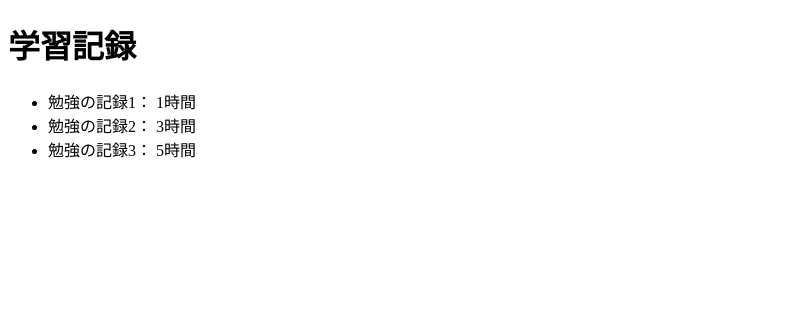
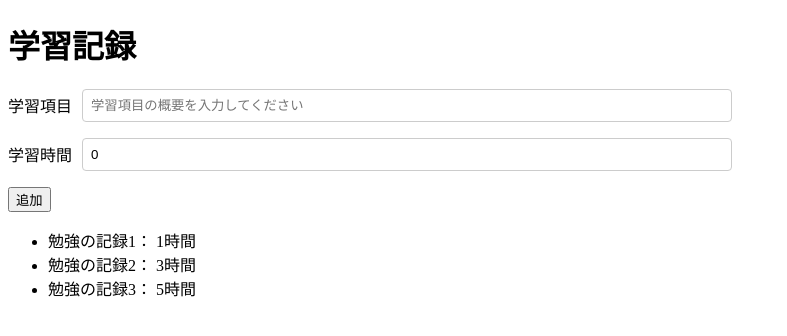
Before and after one commit to tasaishogo/sample-vite, a React (Vite) app: page / in a window 1280 px wide. Shown: the top 336 px of the page, without its empty margins (0-787 px from the left). Built offline with nearby package versions, Linux system fonts and the light colour scheme.

Commit message:
学習入力欄のcomponentを作成

```diff
--- a/src/LearningLog.jsx
+++ b/src/LearningLog.jsx
@@ -1,8 +1,20 @@
 import { useState } from 'react'
+import { InputLogs } from './components/InputLogs'
 import { LogList } from './components/LogList'
 
 
 export const LearningLog = () => {
+  const [logTitle, setLogTitle] = useState('')
+  const [logTime, setLogTime] = useState(0)
+
+  const onChangeLogTitle = (e) => {
+    setLogTitle(e.target.value)
+  }
+
+  const onChangeLogTime = (e) => {
+    setLogTime(e.target.value)
+  }
+
   const records = [
     { title: "勉強の記録1", time: 1 },
     { title: "勉強の記録2", time: 3 },
@@ -11,6 +23,12 @@ export const LearningLog = () => {
   return (
     <>
       <h1>学習記録</h1>
+      <InputLogs
+        logTitle={logTitle}
+        logTime={logTime}
+        onChangeLogTitle={onChangeLogTitle}
+        onChangeLogTime={onChangeLogTime}
+      />
       <LogList logs={records} />
     </>
   )
--- /dev/null
+++ b/src/components/InputLogs.jsx
@@ -0,0 +1,34 @@
+const styles = {
+    formGroup: {
+        display: 'flex',
+        justifyContent: 'flex-start',
+        alignItems: 'center',
+        marginBottom: '1rem',
+    },
+    label: {
+        marginRight: '10px',
+    },
+    input: {
+        width: '50%',
+        padding: '8px',
+        border: '1px solid #ccc',
+        borderRadius: '4px',
+    },
+};
+
+export const InputLogs = (props) => {
+    const { logTitle, logTime, onChangeLogTitle, onChangeLogTime } = props
+    return (
+        <div>
+            <div style={styles.formGroup}>
+                <label style={styles.label} htmlFor="title">学習項目</label>
+                <input style={styles.input} id="title" type="text" placeholder='学習項目の概要を入力してください' value={logTitle} onChange={onChangeLogTitle} />
+            </div >
+            <div style={styles.formGroup}>
+                <label style={styles.label} htmlFor="time">学習時間</label>
+                <input style={styles.input} id="time" type="number" placeholder='学習時間を入力してください' value={logTime} onChange={onChangeLogTime} />
+            </div >
+            <button>追加</button>
+        </div>
+    )
+}
```
